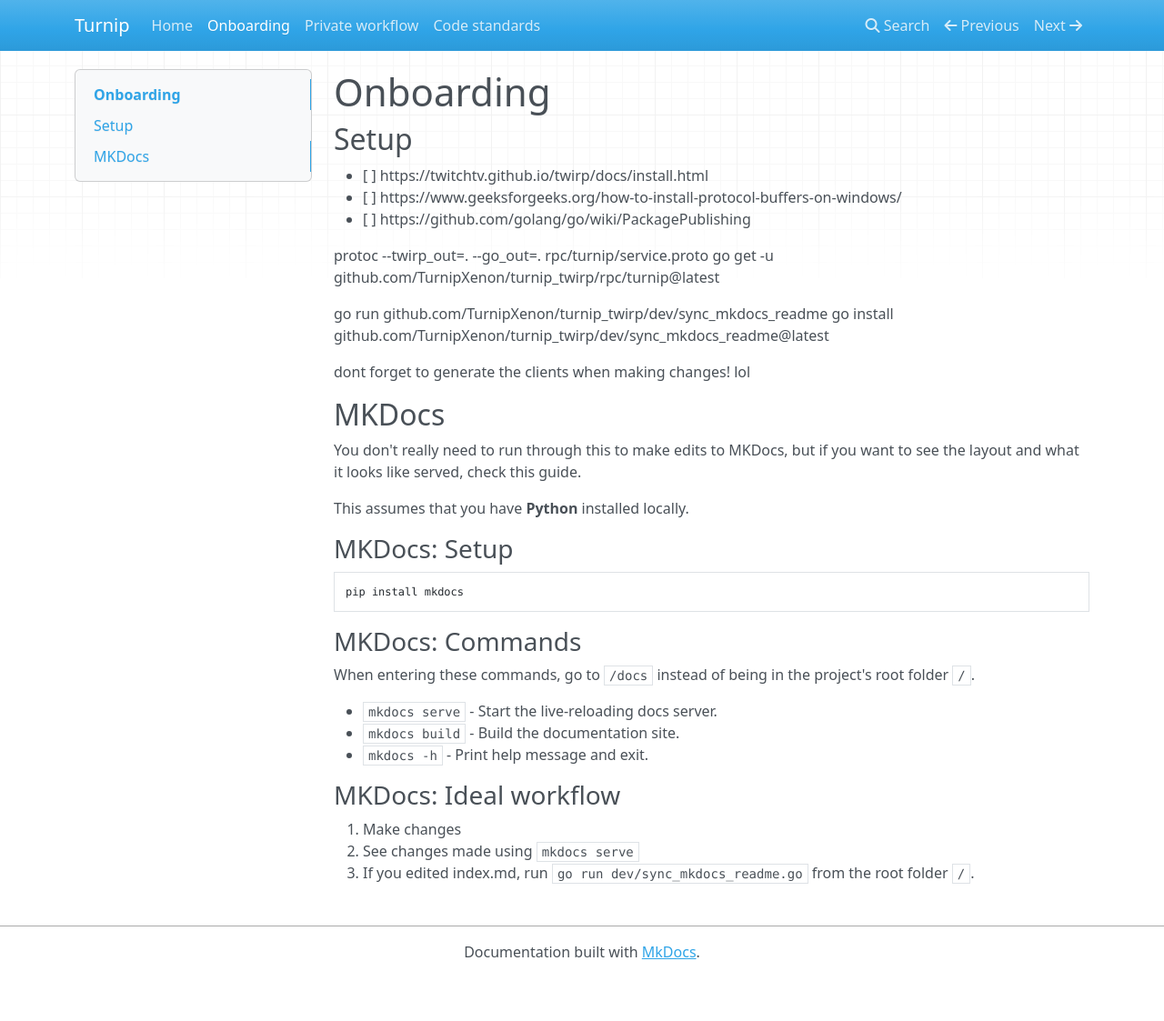
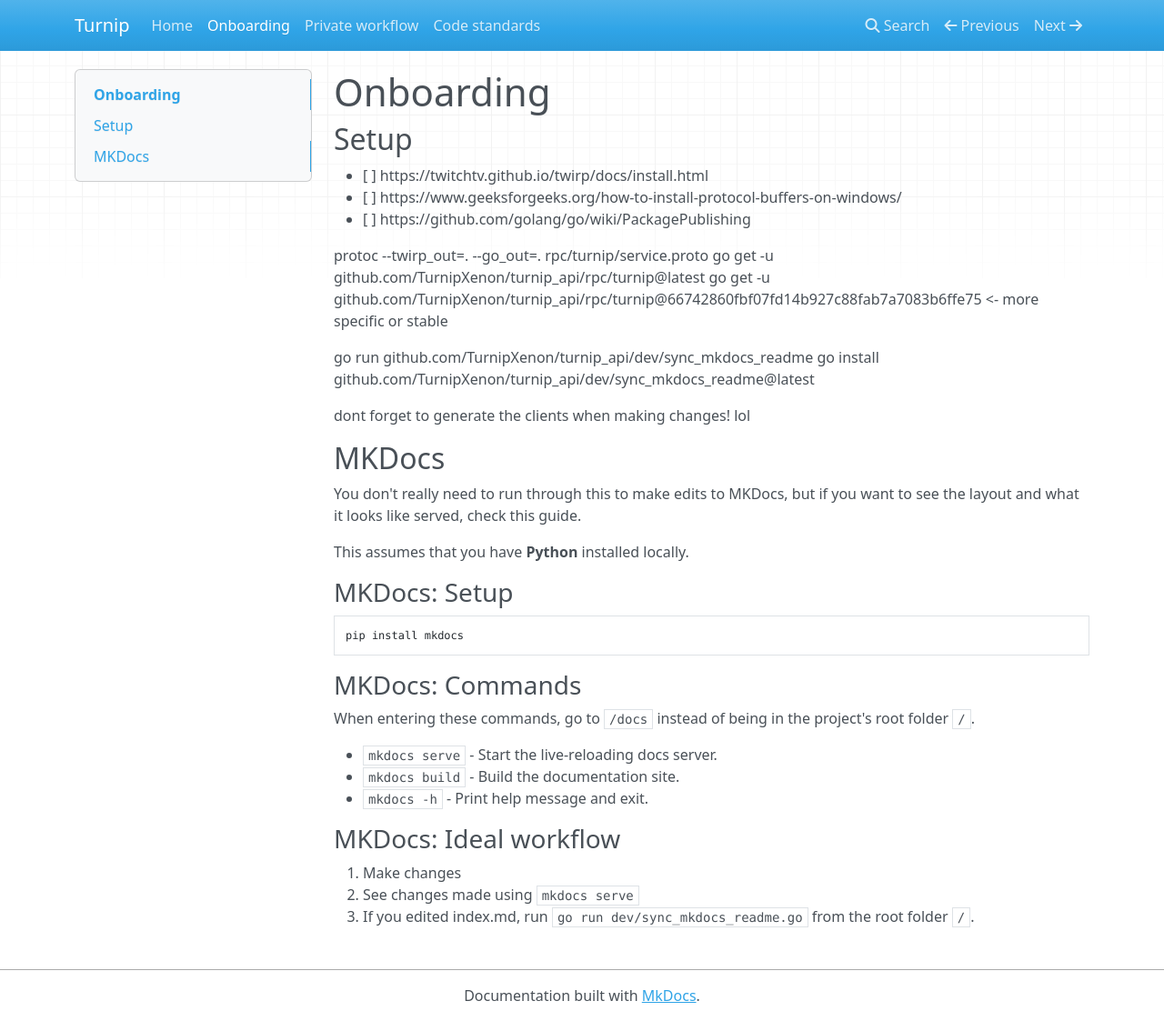
Before and after one commit to TurnipXenon/turnip_api, an MkDocs documentation site: the page built from docs/docs/onboarding.md, in a window 1280 px wide and 1123 px high. Shown: the whole window at 91% size. Built offline with MkDocs 1.6.1, drawn with Linux system fonts in a browser that asks for light colours; nearby versions of some CDN libraries.

Commit message:
Make project name technology agnostic (#6)

```diff
--- a/docs/docs/onboarding.md
+++ b/docs/docs/onboarding.md
@@ -7,10 +7,11 @@
 - [ ] https://github.com/golang/go/wiki/PackagePublishing
 
 protoc --twirp_out=. --go_out=. rpc/turnip/service.proto
-go get -u github.com/TurnipXenon/turnip_twirp/rpc/turnip@latest
+go get -u github.com/TurnipXenon/turnip_api/rpc/turnip@latest
+go get -u github.com/TurnipXenon/turnip_api/rpc/turnip@66742860fbf07fd14b927c88fab7a7083b6ffe75 <- more specific or stable
 
-go run github.com/TurnipXenon/turnip_twirp/dev/sync_mkdocs_readme
-go install github.com/TurnipXenon/turnip_twirp/dev/sync_mkdocs_readme@latest
+go run github.com/TurnipXenon/turnip_api/dev/sync_mkdocs_readme
+go install github.com/TurnipXenon/turnip_api/dev/sync_mkdocs_readme@latest
 
 dont forget to generate the clients when making changes! lol
 
```
Also changed, not shown: docs/docs/index.md (+1 -1 lines), README.md, 1 other file.
